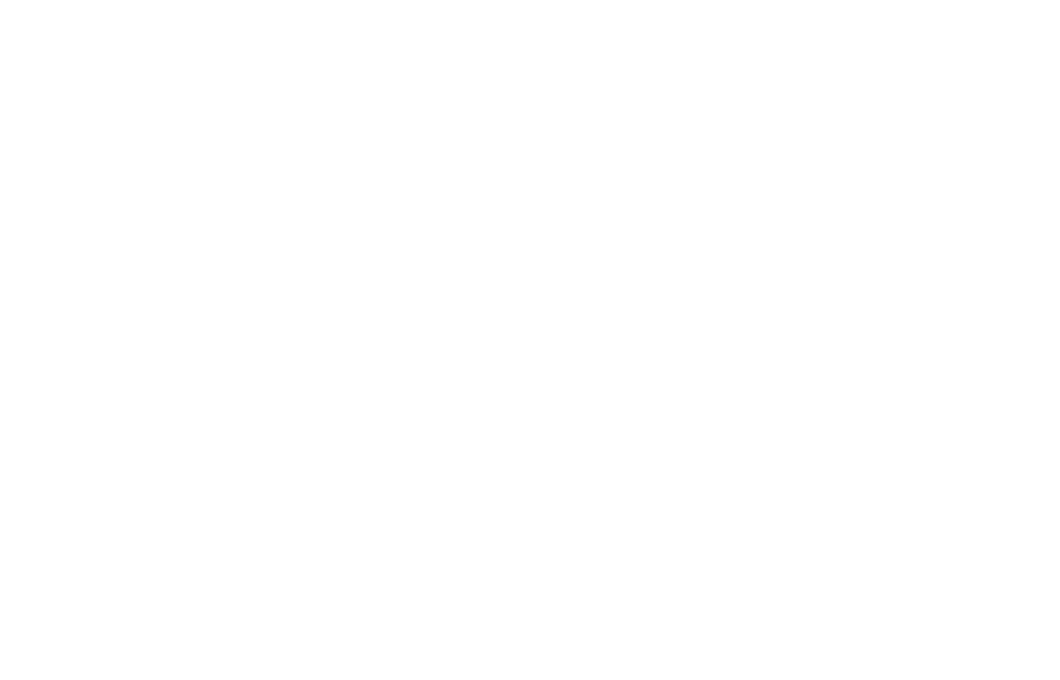
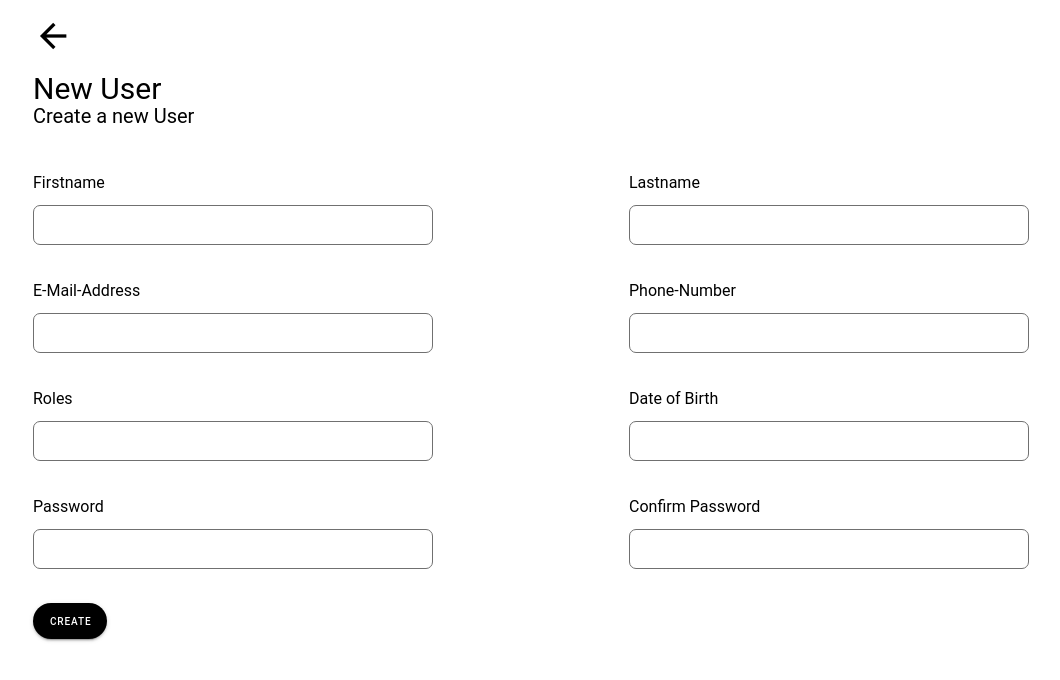
Before and after one commit to wac22585/wmc-project, a Vue app in the folder frontend/: page /add in a window 1280 px wide. Before the commit this address had no page. Shown: the top 680 px of the page, without its empty margins (23-1083 px from the left). Built offline with nearby package versions, Linux system fonts and the light colour scheme.

Commit message:
Search bar and add button for homeview and create user view that creates a new user

```diff
--- /dev/null
+++ b/frontend/src/components/Button-Settings.vue
@@ -0,0 +1,21 @@
+<template>
+    <v-btn class="btn">{{ content }}</v-btn>
+</template>
+
+<script>
+    export default {
+        data() {
+
+        },
+        props: {
+            content: String,
+        },
+    }
+</script>
+
+<style scoped>
+    .btn {
+        margin: 5px;
+
+    }
+</style>
--- a/frontend/src/components/Input.vue
+++ b/frontend/src/components/Input.vue
@@ -4,7 +4,13 @@
         <input :type="inputType === 'password' && showPassword ? 'text' : inputType"
         class="input-form"
         :value="modelValue"
-        @input="$emit('update:modelValue', $event.target.value)">
+        @input="$emit('update:modelValue', $event.target.value)"
+        :style="{width: width}"
+        :placeholder="label"
+        >
+        <div v-if="search" class="search-icon">
+          <v-icon>mdi-magnify</v-icon>
+        </div>
         <div v-if="inputType === 'password'" class="eye-icon" @click="togglePasswordVisibility">
           <v-icon>
             {{ showPassword ? 'mdi-eye' : 'mdi-eye-off' }}
@@ -17,7 +23,7 @@
   <script setup>
   import { computed } from 'vue'
 
-  const props = defineProps(['modelValue', 'inputType'])
+  const props = defineProps(['modelValue', 'inputType', 'width', 'label', 'search'])
   const emit = defineEmits(['update:modelValue'])
 
   const value = computed({
@@ -77,11 +83,18 @@
     outline: none;
   }
 
-  .eye-icon {
+  .eye-icon, .search-icon {
     position: absolute;
     top: 50%;
-    right: 10px;
     transform: translateY(-50%);
     cursor: pointer;
   }
+
+  .eye-icon {
+    right: 10px;
+  }
+
+  .search-icon {
+    left: 10px;
+  }
   </style>
--- a/frontend/src/router/index.js
+++ b/frontend/src/router/index.js
@@ -23,6 +23,11 @@
       }
     },
   },
+  {
+    path: '/add',
+    name: 'Add',
+    component: () => import('@/views/AddView.vue'),
+  }
 ];
 
 
--- /dev/null
+++ b/frontend/src/views/AddView.vue
@@ -0,0 +1,141 @@
+<template>
+    <v-container>
+        <button @click="back">
+            <v-icon size="40">mdi-arrow-left</v-icon>
+        </button>
+        <div class="title">New User</div>
+        <div class="subtitle">Create a new User</div>
+        <v-form @submit-prevent="addUser">
+            <v-row>
+                <v-col>
+                    <label for="">Firstname</label>
+                    <InputField
+                    :model-value="user.firstname"
+                    @update:model-value="newValue => user.firstname = newValue" inputType="text" />
+                </v-col>
+                <v-col>
+                    <label for="">Lastname</label>
+                    <InputField
+                    :model-value="user.lastname"
+                    @update:model-value="newValue => user.lastname = newValue" inputType="text" />
+                </v-col>
+            </v-row>
+
+            <v-row>
+                <v-col>
+                    <label for="">E-Mail-Address</label>
+                    <InputField
+                    :model-value="user.email"
+                    @update:model-value="newValue => user.email = newValue" inputType="text" />
+                </v-col>
+                <v-col>
+                    <label for="">Phone-Number</label>
+                    <InputField></InputField>
+                </v-col>
+            </v-row>
+
+            <v-row>
+                <v-col>
+                    <label for="">Roles</label>
+                    <InputField></InputField>
+                </v-col>
+                <v-col>
+                    <label for="">Date of Birth</label>
+                    <InputField></InputField>
+                </v-col>
+            </v-row>
+
+            <v-row>
+                <v-col>
+                    <label for="">Password</label>
+                    <InputField
+                        width="400px"
+                        :model-value="user.password"
+                        @update:model-value="newValue => user.password = newValue" />
+                </v-col>
+                <v-col>
+                    <label for="">Confirm Password</label>
+                    <InputField
+                        :model-value="confirmpassword"
+                        @update:model-value="newValue => confirmpassword = newValue" />
+                </v-col>
+            </v-row>
+
+            <v-row>
+                <v-col>
+                    <div class="btn-div">
+                        <Btn @click="addUser" label="Create" />
+                    </div>
+                </v-col>
+            </v-row>
+        </v-form>
+    </v-container>
+</template>
+
+<script>
+    import InputField from '@/components/Input.vue';
+    import Btn from '@/components/Button.vue';
+    import axios from 'axios';
+
+    export default {
+        data() {
+            return {
+                user: {},
+                confirmpassword: '',
+            }
+        },
+        components: {
+            InputField,
+            Btn,
+        },
+        methods: {
+            back() {
+                this.$router.push({ name: 'Home' });
+            },
+            async addUser() {
+                try {
+                    let user = this.user;
+
+                    user.firstname = user.firstname.charAt(0).toUpperCase() + user.firstname.slice(1);
+                    user.lastname = user.lastname.charAt(0).toUpperCase() + user.lastname.slice(1);
+                    user.phonenumber = null;
+                    user.created = new Date().toISOString().slice(0, 10);
+
+                    const response = await axios.post('users/add', user);
+
+                    if (response.status === 201) {
+                        console.log('User added successfully');
+                    } else {
+                    console.error('Error adding user');
+                    }
+                } catch (error) {
+                console.error('An error occurred:', error);
+                }
+            }
+        }
+    };
+</script>
+
+<style scoped>
+    .title {
+        margin-top: 10px;
+        color: black;
+        font-size: 30px;
+    }
+
+    .subtitle {
+        color: black;
+        font-size: 20px;
+        margin-top: -10px;
+        margin-bottom: 40px;
+    }
+
+    .col-end {
+        margin-left: auto;
+    }
+
+    .btn-div {
+        display: flex;
+        justify-content: flex-start;
+    }
+</style>
--- a/frontend/src/views/HomeView.vue
+++ b/frontend/src/views/HomeView.vue
@@ -2,6 +2,12 @@
   <v-container>
     <div class="title">Users</div>
     <div class="subtitle">view and manage users</div>
+    <div class="add-btns">
+     <InputField width="700px" label="Search" class="inputfield"> </InputField>
+     <v-divider vertical class="mx-2"></v-divider>
+     <Button content="Filter" />
+     <Button content="Add" @click="add"/>
+    </div>
     <div>
       <v-table>
         <thead>
@@ -30,7 +36,8 @@
 
 <script setup>
   import axios from 'axios';
-
+  import InputField from '@/components/Input.vue';
+  import Button from '@/components/Button-Settings.vue'
   import SvgIcon from '@jamescoyle/vue-icon';
   import { mdiDotsHorizontal } from '@mdi/js';
 </script>
@@ -38,7 +45,9 @@
 <script>
   export default {
     components: {
-      SvgIcon
+      SvgIcon,
+      InputField,
+      Button,
     },
       data() {
           return {
@@ -58,7 +67,9 @@
           }
       },
       methods: {
-
+        add() {
+          this.$router.push({ name: 'Add' });
+        }
       },
   }
 </script>
@@ -87,4 +98,8 @@
     border-radius: 50%;
     padding: 2px 4px;
   }
+
+  .inputfield {
+    display: inline-block;
+  }
 </style>
```
